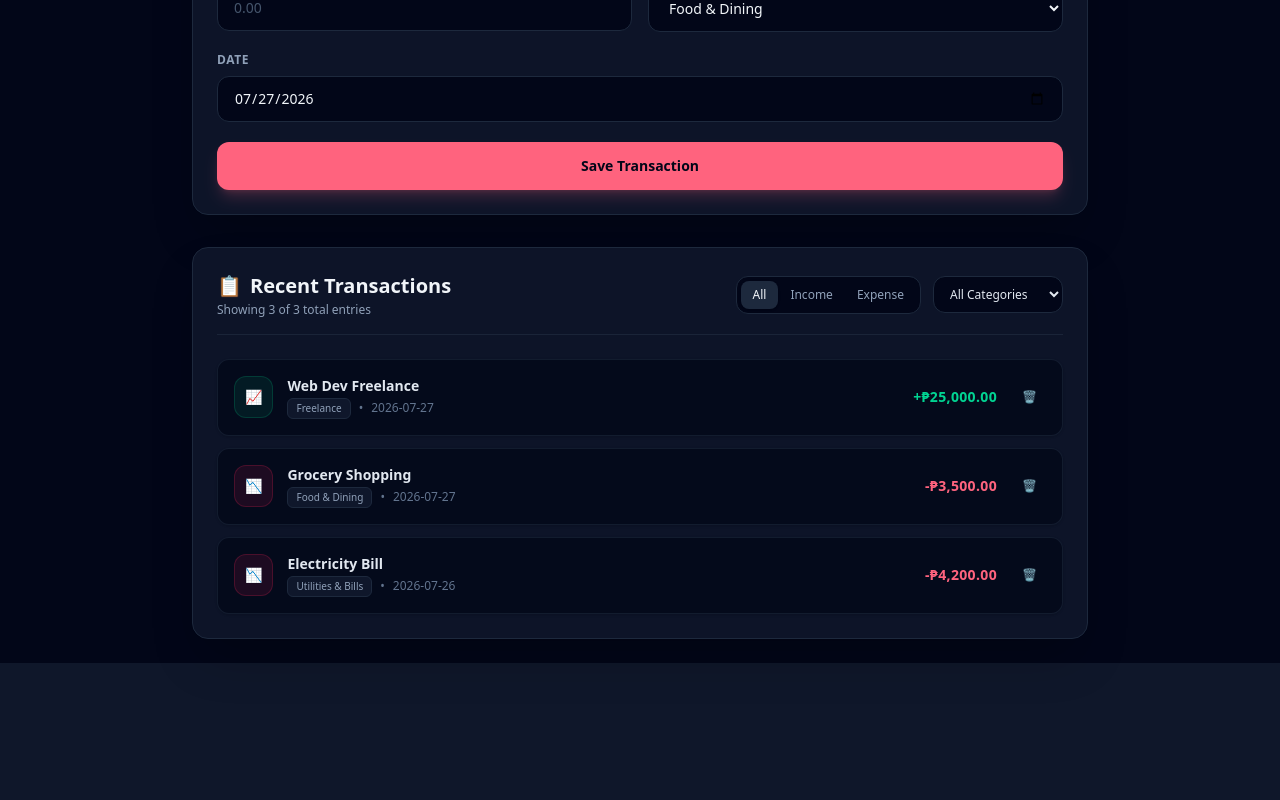
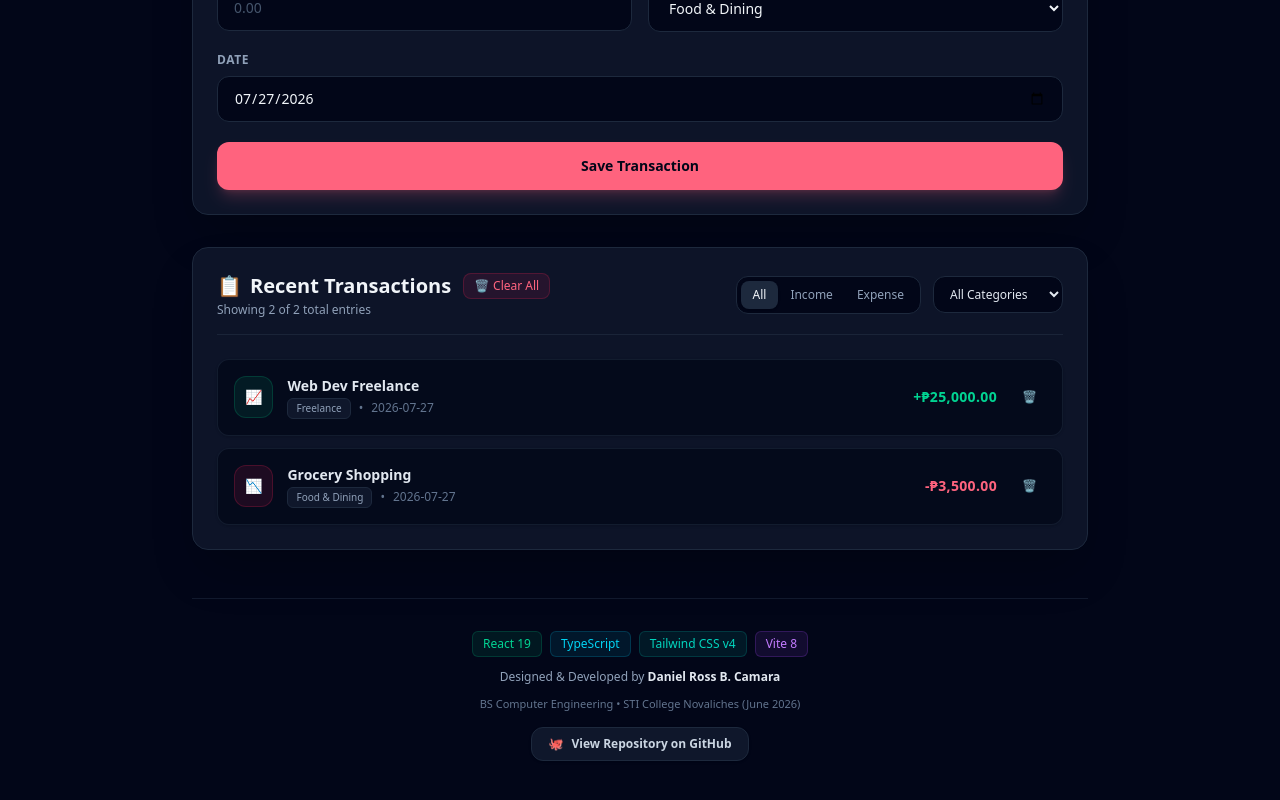
Before and after one commit to danielrosscamara/budget-planner-v2, a React (Vite) app: page / in a window 1280 px wide. Shown: the part 666-1466 px from the top of the page. Before the commit the page ends 1329 px from the top, so only its background shows below. Built offline with nearby package versions, Linux system fonts and the light colour scheme.

Commit message:
feat: complete budget planner v2 with footer, clear data action, and ui polish

```diff
--- a/src/App.tsx
+++ b/src/App.tsx
@@ -1,13 +1,20 @@
-import { useState } from 'react'
+import { useState, useEffect } from 'react'
 import type { Transaction } from './types/budget'
 import { Header } from './components/Header'
 import { Dashboard } from './components/Dashboard'
 import { TransactionForm } from './components/TransactionForm'
 import { TransactionList } from './components/TransactionList'
+import { Footer } from './components/Footer'
+import { loadTransactions, saveTransactions } from './utils/storage'
 
 function App() {
-  // Core Transaction State initialized with sample data
-  const [transactions, setTransactions] = useState<Transaction[]>([
+  // Core Transaction State hydrated from localStorage via Lazy Initializer
+  const [transactions, setTransactions] = useState<Transaction[]>(() => {
+    const saved = loadTransactions()
+    if (saved.length > 0) return saved
+
+    // Default initial sample data if localStorage is empty
+    return [
       {
         id: '1',
         title: 'Web Dev Freelance',
@@ -24,15 +31,13 @@ function App() {
         category: 'Food & Dining',
         date: '2026-07-27',
       },
-    {
-      id: '3',
-      title: 'Electricity Bill',
-      amount: 4200,
-      type: 'expense',
-      category: 'Utilities & Bills',
-      date: '2026-07-26',
-    },
-  ])
+    ]
+  })
+
+  // Save to localStorage whenever transactions state changes
+  useEffect(() => {
+    saveTransactions(transactions)
+  }, [transactions])
 
   // Handler Functions
   const handleAddTransaction = (newTransaction: Transaction) => {
@@ -41,6 +46,12 @@ function App() {
 
   const handleDeleteTransaction = (id: string) => {
     setTransactions((prev) => prev.filter((item) => item.id !== id))
+  }
+
+  const handleClearAll = () => {
+    if (window.confirm('Are you sure you want to clear all transactions? This action cannot be undone.')) {
+      setTransactions([])
+    }
   }
 
   // Derived Values (Calculated inline without extra state variables)
@@ -75,7 +86,11 @@ function App() {
         <TransactionList
           transactions={transactions}
           onDeleteTransaction={handleDeleteTransaction}
+          onClearAllTransactions={handleClearAll}
         />
+
+        {/* Developer Profile Footer */}
+        <Footer />
 
       </div>
     </div>
--- /dev/null
+++ b/src/components/Footer.tsx
@@ -0,0 +1,42 @@
+export function Footer() {
+  return (
+    <footer className="w-full text-center py-8 mt-12 border-t border-slate-800/60 text-slate-500 text-xs space-y-3">
+      {/* Tech Badges */}
+      <div className="flex flex-wrap items-center justify-center gap-2">
+        <span className="px-2.5 py-1 bg-emerald-500/10 text-emerald-400 border border-emerald-500/20 rounded-md font-medium">
+          React 19
+        </span>
+        <span className="px-2.5 py-1 bg-cyan-500/10 text-cyan-400 border border-cyan-500/20 rounded-md font-medium">
+          TypeScript
+        </span>
+        <span className="px-2.5 py-1 bg-teal-500/10 text-teal-400 border border-teal-500/20 rounded-md font-medium">
+          Tailwind CSS v4
+        </span>
+        <span className="px-2.5 py-1 bg-purple-500/10 text-purple-400 border border-purple-500/20 rounded-md font-medium">
+          Vite 8
+        </span>
+      </div>
+
+      {/* Developer Profile Credit */}
+      <p className="text-slate-400 font-medium">
+        Designed & Developed by <span className="text-slate-200 font-bold">Daniel Ross B. Camara</span>
+      </p>
+
+      <p className="text-slate-500 text-[11px]">
+        BS Computer Engineering • STI College Novaliches (June 2026)
+      </p>
+
+      {/* GitHub Repository Link */}
+      <div className="pt-1">
+        <a
+          href="https://github.com/danielrosscamara/budget-planner-v2"
+          target="_blank"
+          rel="noopener noreferrer"
+          className="inline-flex items-center gap-2 px-4 py-2 bg-slate-900 border border-slate-800 hover:border-slate-700 rounded-xl text-slate-300 hover:text-white transition-all text-xs font-semibold shadow-sm"
+        >
+          <span>🐙</span> View Repository on GitHub
+        </a>
+      </div>
+    </footer>
+  )
+}
--- a/src/components/TransactionList.tsx
+++ b/src/components/TransactionList.tsx
@@ -5,6 +5,7 @@ import { TransactionItem } from './TransactionItem'
 interface TransactionListProps {
   transactions: Transaction[]
   onDeleteTransaction: (id: string) => void
+  onClearAllTransactions: () => void
 }
 
 const CATEGORIES: Category[] = [
@@ -18,7 +19,11 @@ const CATEGORIES: Category[] = [
   'Other',
 ]
 
-export function TransactionList({ transactions, onDeleteTransaction }: TransactionListProps) {
+export function TransactionList({
+  transactions,
+  onDeleteTransaction,
+  onClearAllTransactions,
+}: TransactionListProps) {
   // Local Component State for Filter Controls
   const [typeFilter, setTypeFilter] = useState<'all' | 'income' | 'expense'>('all')
   const [categoryFilter, setCategoryFilter] = useState<string>('all')
@@ -36,9 +41,22 @@ export function TransactionList({ transactions, onDeleteTransaction }: Transacti
       {/* Header & Filter Bar */}
       <div className="flex flex-col md:flex-row md:items-center justify-between gap-4 pb-4 border-b border-slate-800/80">
         <div>
-          <h2 className="text-xl font-bold text-slate-100 flex items-center gap-2">
-            <span>📋</span> Recent Transactions
-          </h2>
+          <div className="flex items-center gap-3">
+            <h2 className="text-xl font-bold text-slate-100 flex items-center gap-2">
+              <span>📋</span> Recent Transactions
+            </h2>
+
+            {transactions.length > 0 && (
+              <button
+                onClick={onClearAllTransactions}
+                className="px-2.5 py-1 bg-rose-500/10 hover:bg-rose-500/20 text-rose-400 border border-rose-500/20 rounded-lg text-xs font-medium transition-all cursor-pointer flex items-center gap-1"
+                title="Clear all transactions"
+              >
+                <span>🗑️</span> Clear All
+              </button>
+            )}
+          </div>
+
           <p className="text-xs text-slate-400 mt-0.5">
             Showing {filteredTransactions.length} of {transactions.length} total entries
           </p>
--- /dev/null
+++ b/src/utils/storage.ts
@@ -0,0 +1,29 @@
+import type { Transaction } from '../types/budget'
+
+const STORAGE_KEY = 'budget_planner_v2_transactions'
+
+/**
+ * Load transactions safely from localStorage
+ */
+export function loadTransactions(): Transaction[] {
+  try {
+    const data = localStorage.getItem(STORAGE_KEY)
+    if (!data) return []
+    const parsed = JSON.parse(data) as Transaction[]
+    return Array.isArray(parsed) ? parsed : []
+  } catch (error) {
+    console.error('Error loading transactions from localStorage:', error)
+    return []
+  }
+}
+
+/**
+ * Save transactions array to localStorage
+ */
+export function saveTransactions(transactions: Transaction[]): void {
+  try {
+    localStorage.setItem(STORAGE_KEY, JSON.stringify(transactions))
+  } catch (error) {
+    console.error('Error saving transactions to localStorage:', error)
+  }
+}
```
Lines whose indentation alone changed are shown as unchanged.
